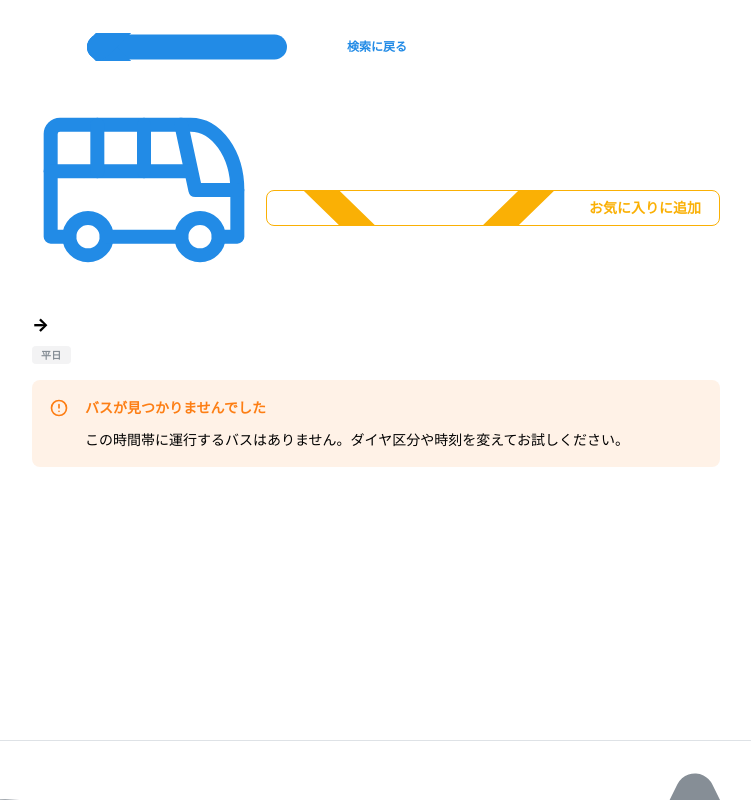
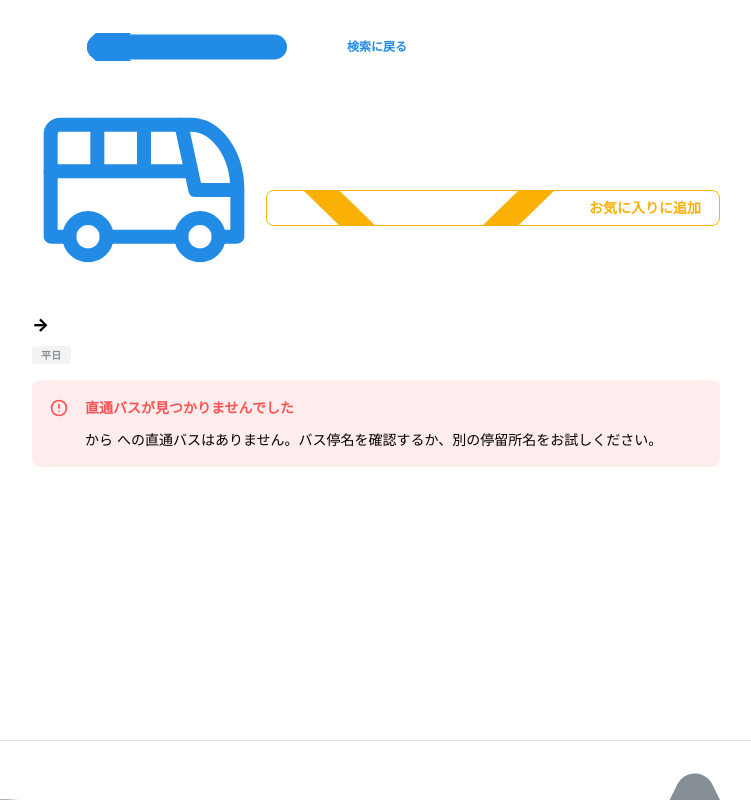
Before and after one commit to sinoda1114/shibasu-keiro, a Next.js app: page /search in a window 1280 px wide. Shown: the whole page, without its empty margins (264-1015 px from the left). Built offline with nearby package versions, Linux system fonts and the light colour scheme.

Commit message:
fix: 経路なしと時間帯便なしのメッセージを分けて表示

```diff
--- a/app/search/page.tsx
+++ b/app/search/page.tsx
@@ -286,11 +286,23 @@ function SearchResultContent() {
           </Stack>
         )}
 
-        {/* 通常検索 — 結果なし */}
-        {!loading && !error && !isNearbyMode && filtered.length === 0 && (
+        {/* 通常検索 — 結果なし（経路自体が存在しない） */}
+        {!loading && !error && !isNearbyMode && results.length === 0 && (
           <Alert
             icon={<IconAlertCircle size={rem(16)} />}
-            title="バスが見つかりませんでした"
+            title="直通バスが見つかりませんでした"
+            color="red"
+            radius="md"
+          >
+            {from} から {to} への直通バスはありません。バス停名を確認するか、別の停留所名をお試しください。
+          </Alert>
+        )}
+
+        {/* 通常検索 — 結果なし（時間帯に便がない） */}
+        {!loading && !error && !isNearbyMode && results.length > 0 && filtered.length === 0 && (
+          <Alert
+            icon={<IconAlertCircle size={rem(16)} />}
+            title="この時間帯に運行するバスはありません"
             color="orange"
             radius="md"
           >
```
